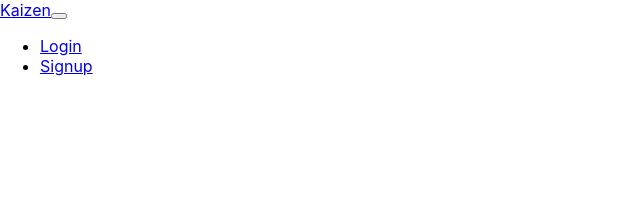
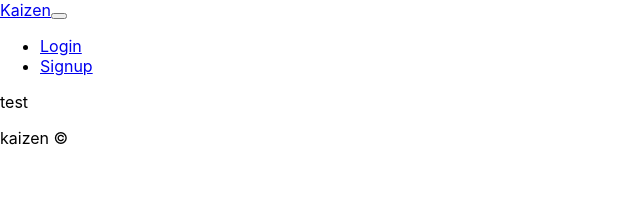
Before and after one commit to gglinoga/kaizen, a React (Create React App) app in the folder client/: page / in a window 1280 px wide. Shown: the top 198 px of the page, without its empty margins (0-640 px from the left). Built offline with nearby package versions, Linux system fonts and the light colour scheme; the HTML template or start-up script is replaced by a standard one.

Commit message:
add description footer and lessons components

```diff
--- a/client/src/App.js
+++ b/client/src/App.js
@@ -1,11 +1,15 @@
 import React from 'react';
 import './App.css';
-import Navbar from './components/Navbar';
+import Navbar from './components/Navbar/Navbar.js';
+import Description from './components/Description/Description.js';
+import Footer from './components/Footer/Footer.js'
 
 function App() {
   return (
     <div>
       <Navbar/>
+      <Description/>
+      <Footer/>
     </div>
   );
 }
--- /dev/null
+++ b/client/src/components/Description/Description.js
@@ -0,0 +1,10 @@
+import React from "react";
+import "./Description.css"
+
+const Description = props =>(
+    <div>
+        <p>test</p>
+    </div>
+);
+
+export default Description;
--- /dev/null
+++ b/client/src/components/Footer/Footer.js
@@ -0,0 +1,12 @@
+import React from "react";
+import "./Footer.css"
+
+const Footer = props => (
+    <div class="fixed-bottom">
+        <nav class="navbar fixed-bottom navbar-light" id="footer">
+            <a class="footer-text" id="text">kaizen ©</a>
+        </nav>
+    </div >
+);
+
+export default Footer;
```
Also changed, not shown: client/src/components/Description/Description.css (added), client/src/components/Footer/Footer.css (added), client/src/components/Lessons/Lessons.css (added), client/src/components/Lessons/Lessons.js (added), client/src/components/Navbar/Navbar.css (added), client/src/components/Navbar/Navbar.js (renamed from client/src/components/Navbar.js).
